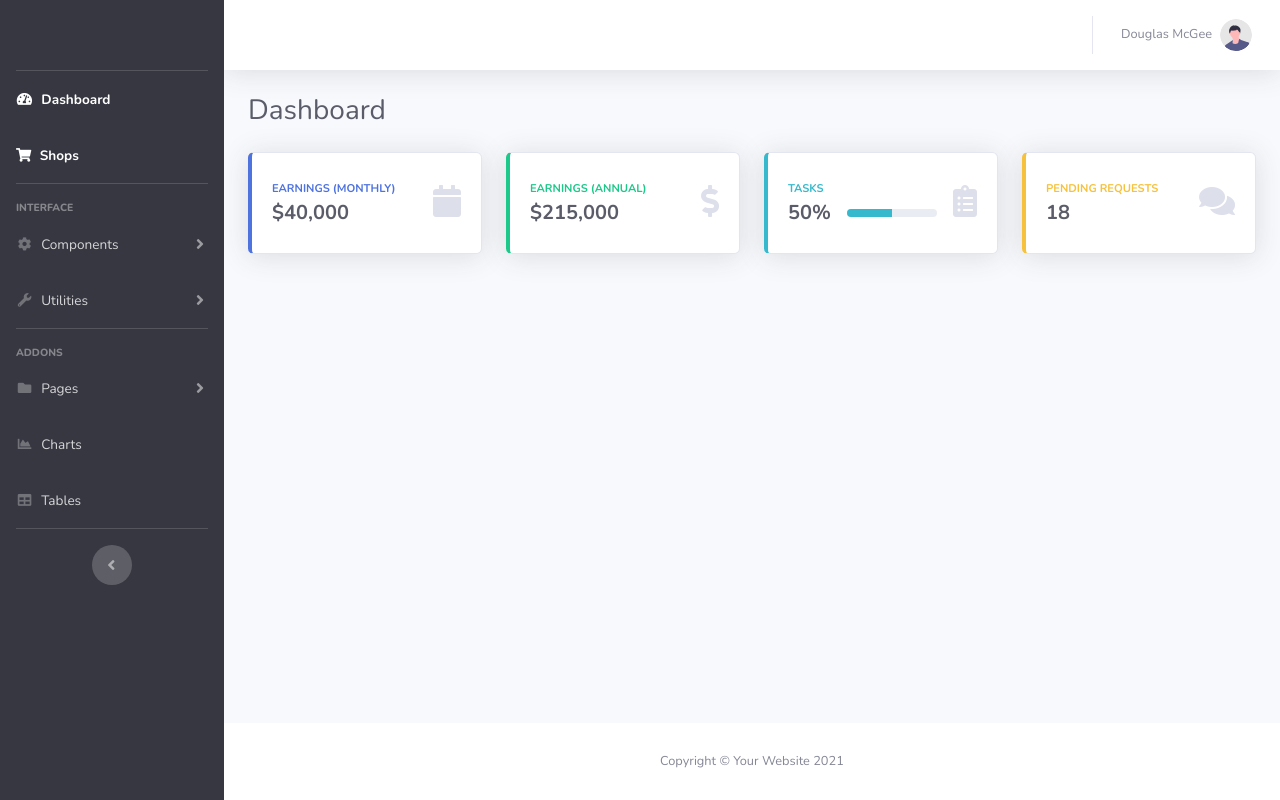
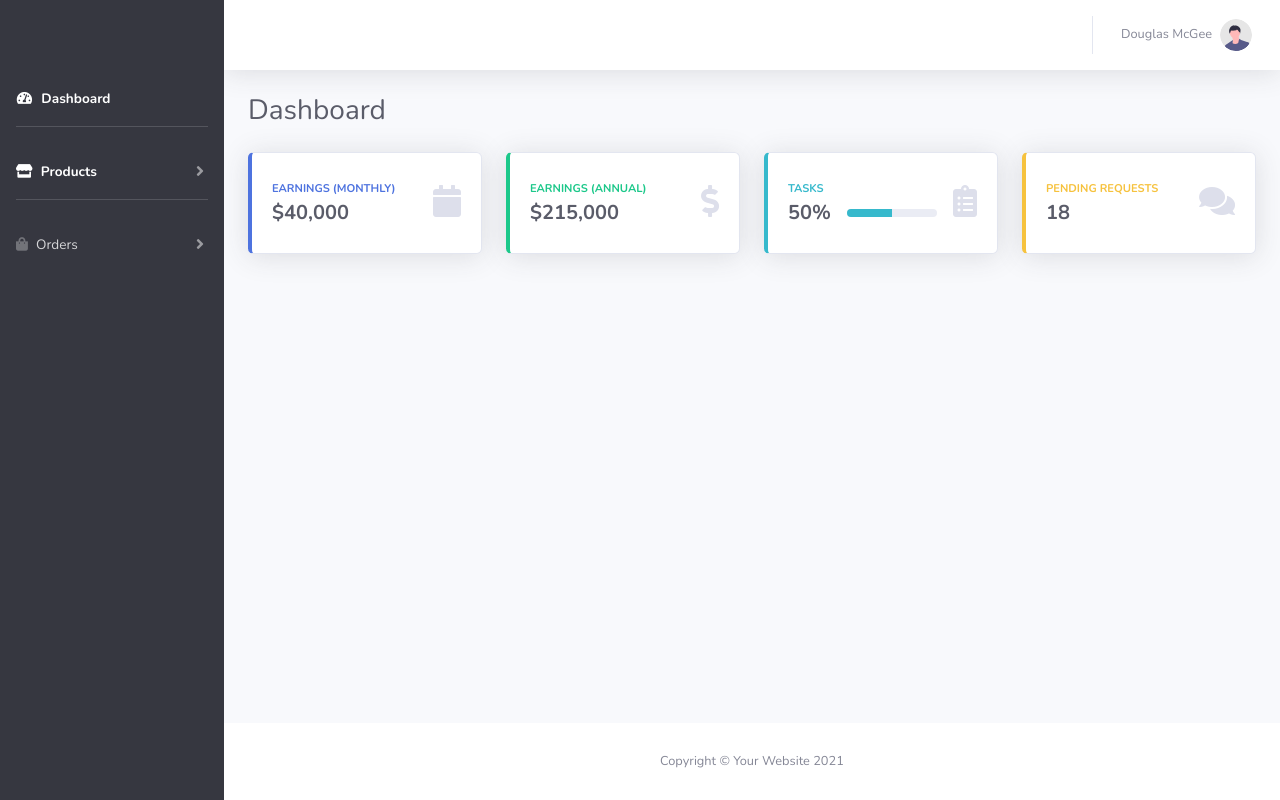
Before and after one commit to WarunaDisanayaka/Web-application-for-bathik, a PHP site: page /dashboard/index.php in a window 1280 px wide. Run offline with PHP 8.4, Linux system fonts and the light colour scheme.

Commit message:
Dashboard changed

```diff
--- a/dashboard/index.php
+++ b/dashboard/index.php
@@ -35,8 +35,6 @@
                 </div>
             </a>
 
-            <!-- Divider -->
-            <hr class="sidebar-divider my-0">
 
             <!-- Nav Item - Dashboard -->
             <li class="nav-item active">
@@ -45,47 +43,42 @@
                     <span>Dashboard</span></a>
             </li>
 
+            <!--  -->
+
+            <!-- Divider -->
+            <hr class="sidebar-divider">
+
+
+
+            <!-- Nav Item - Pages Collapse Menu -->
             <li class="nav-item active">
-                <a class="nav-link" href="shop.php">
-                    <i class="fas fa-shopping-cart"></i>
-                    <span>Shops</span></a>
+                <a class="nav-link collapsed" href="#" data-toggle="collapse" data-target="#collapseTwo"
+                    aria-expanded="true" aria-controls="collapseTwo">
+                    <i class="fas fa-store"></i>
+                    <span>Products</span></a>
+                </a>
+                <div id="collapseTwo" class="collapse" aria-labelledby="headingTwo" data-parent="#accordionSidebar">
+                    <div class="bg-white py-2 collapse-inner rounded">
+                        <a class="collapse-item" href="buttons.html">Add Product</a>
+                        <a class="collapse-item" href="cards.html">View Product</a>
+                    </div>
+                </div>
             </li>
 
             <!-- Divider -->
             <hr class="sidebar-divider">
 
-            <!-- Heading -->
-            <div class="sidebar-heading">
-                Interface
-            </div>
-
-            <!-- Nav Item - Pages Collapse Menu -->
-            <li class="nav-item">
-                <a class="nav-link collapsed" href="#" data-toggle="collapse" data-target="#collapseTwo"
-                    aria-expanded="true" aria-controls="collapseTwo">
-                    <i class="fas fa-fw fa-cog"></i>
-                    <span>Components</span>
-                </a>
-                <div id="collapseTwo" class="collapse" aria-labelledby="headingTwo" data-parent="#accordionSidebar">
-                    <div class="bg-white py-2 collapse-inner rounded">
-                        <h6 class="collapse-header">Custom Components:</h6>
-                        <a class="collapse-item" href="buttons.html">Buttons</a>
-                        <a class="collapse-item" href="cards.html">Cards</a>
-                    </div>
-                </div>
-            </li>
-
             <!-- Nav Item - Utilities Collapse Menu -->
             <li class="nav-item">
                 <a class="nav-link collapsed" href="#" data-toggle="collapse" data-target="#collapseUtilities"
                     aria-expanded="true" aria-controls="collapseUtilities">
-                    <i class="fas fa-fw fa-wrench"></i>
-                    <span>Utilities</span>
+                    <i class="fas fa-shopping-bag"></i>
+
+                    <span>Orders</span>
                 </a>
                 <div id="collapseUtilities" class="collapse" aria-labelledby="headingUtilities"
                     data-parent="#accordionSidebar">
                     <div class="bg-white py-2 collapse-inner rounded">
-                        <h6 class="collapse-header">Custom Utilities:</h6>
                         <a class="collapse-item" href="utilities-color.html">Colors</a>
                         <a class="collapse-item" href="utilities-border.html">Borders</a>
                         <a class="collapse-item" href="utilities-animation.html">Animations</a>
@@ -94,56 +87,8 @@
                 </div>
             </li>
 
-            <!-- Divider -->
-            <hr class="sidebar-divider">
 
-            <!-- Heading -->
-            <div class="sidebar-heading">
-                Addons
-            </div>
 
-            <!-- Nav Item - Pages Collapse Menu -->
-            <li class="nav-item">
-                <a class="nav-link collapsed" href="#" data-toggle="collapse" data-target="#collapsePages"
-                    aria-expanded="true" aria-controls="collapsePages">
-                    <i class="fas fa-fw fa-folder"></i>
-                    <span>Pages</span>
-                </a>
-                <div id="collapsePages" class="collapse" aria-labelledby="headingPages" data-parent="#accordionSidebar">
-                    <div class="bg-white py-2 collapse-inner rounded">
-                        <h6 class="collapse-header">Login Screens:</h6>
-                        <a class="collapse-item" href="login.html">Login</a>
-                        <a class="collapse-item" href="register.html">Register</a>
-                        <a class="collapse-item" href="forgot-password.html">Forgot Password</a>
-                        <div class="collapse-divider"></div>
-                        <h6 class="collapse-header">Other Pages:</h6>
-                        <a class="collapse-item" href="404.html">404 Page</a>
-                        <a class="collapse-item" href="blank.html">Blank Page</a>
-                    </div>
-                </div>
-            </li>
-
-            <!-- Nav Item - Charts -->
-            <li class="nav-item">
-                <a class="nav-link" href="charts.html">
-                    <i class="fas fa-fw fa-chart-area"></i>
-                    <span>Charts</span></a>
-            </li>
-
-            <!-- Nav Item - Tables -->
-            <li class="nav-item">
-                <a class="nav-link" href="tables.html">
-                    <i class="fas fa-fw fa-table"></i>
-                    <span>Tables</span></a>
-            </li>
-
-            <!-- Divider -->
-            <hr class="sidebar-divider d-none d-md-block">
-
-            <!-- Sidebar Toggler (Sidebar) -->
-            <div class="text-center d-none d-md-inline">
-                <button class="rounded-circle border-0" id="sidebarToggle"></button>
-            </div>
 
 
 
@@ -337,6 +282,10 @@
 
                         <div class="col-lg-6 mb-4">
 
+
+
+
+
                         </div>
                     </div>
 
```
